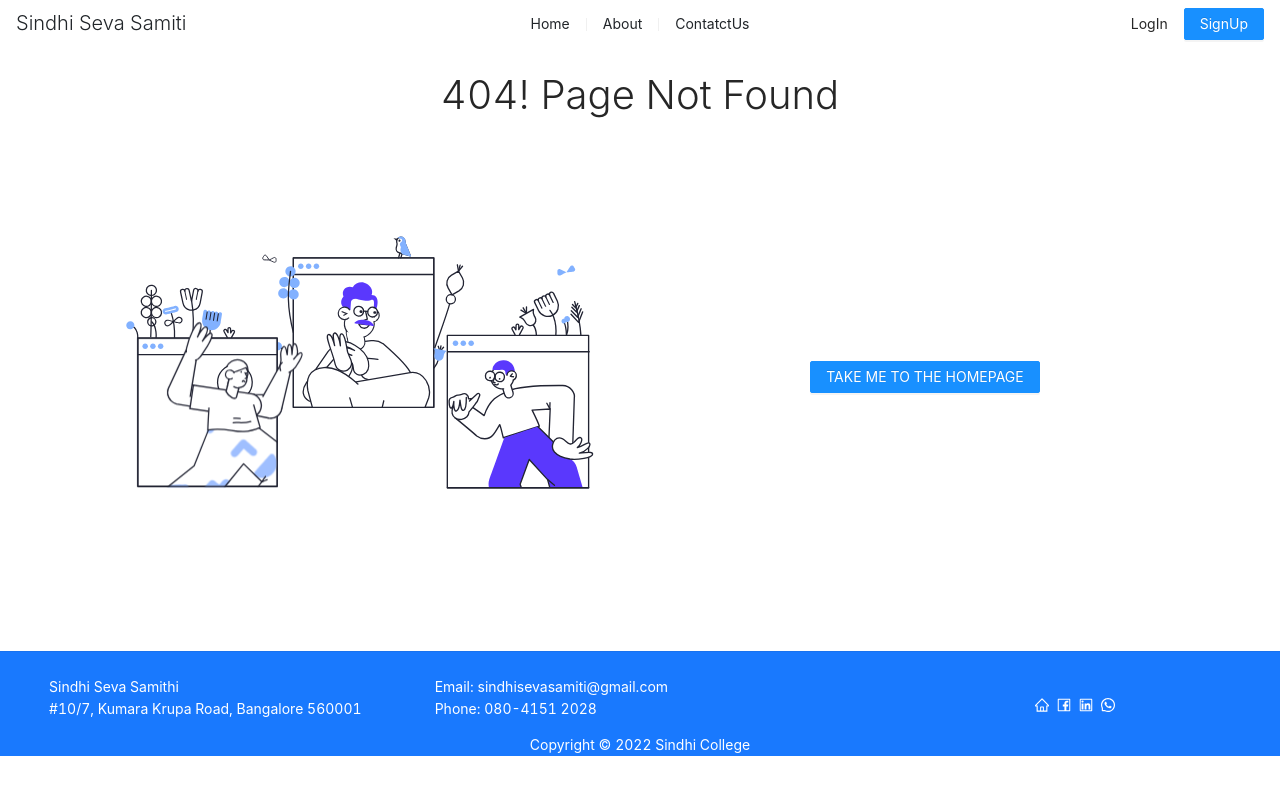
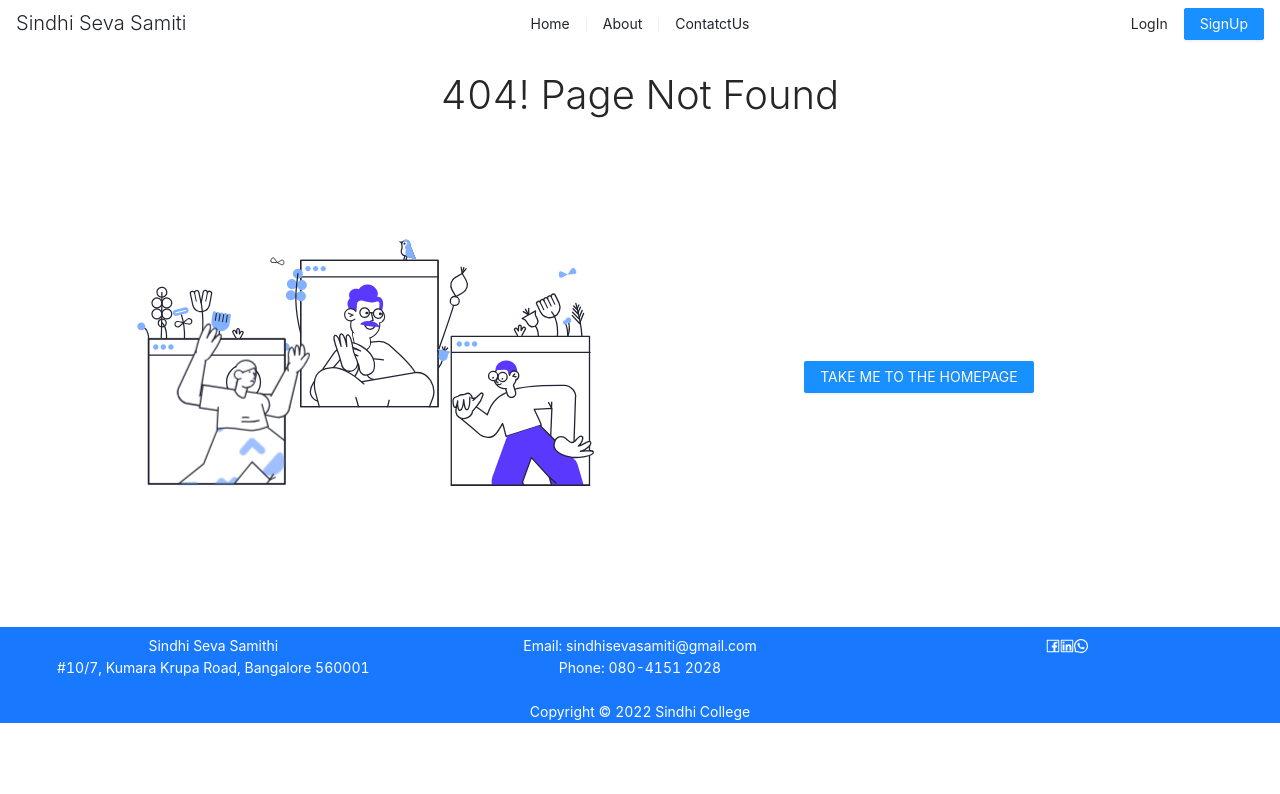
Before and after one commit to emwil23/sindhiSevaProject-Frontend, a React (Create React App) app: page /auth in a window 1280 px wide. Shown: the top 794 px of the page. Built offline with nearby package versions, Linux system fonts and the light colour scheme.

Commit message:
FIX: Fixed footer

```diff
--- a/src/Components/App.tsx
+++ b/src/Components/App.tsx
@@ -3,10 +3,11 @@ import { useRoutes } from 'react-router-dom';
 import HomeComponent from './pages/homePage';
 import HeaderComponent from './website/header';
 import FooterComponent from './website/footer';
-import { Spin } from 'antd';
+import LoadingService from '../services/loadingService';
 const NotFoundComponent = React.lazy(() => import('./pages/notfoundPage'));
 const RegisterComponent = React.lazy(() => import('./pages/registerPage'));
 const LoginComponent = React.lazy(() => import('./pages/loginPage'));
+const AboutUsComponent = React.lazy(() => import('./pages/aboutPage'));
 
 
 const App: FC = () => {
@@ -16,23 +17,27 @@ const App: FC = () => {
       element: <HomeComponent/>
     },
     {
+      path: '/aboutUs',
+      element: <React.Suspense fallback={<LoadingService />}><AboutUsComponent/></React.Suspense>
+    },
+    {
       path: '*',
-      element: <React.Suspense fallback={<Spin />}><NotFoundComponent /></React.Suspense>
+      element: <React.Suspense fallback={<LoadingService />}><NotFoundComponent /></React.Suspense>
     },
     {
       path: '/auth/*',
       children: [
         {
           path: 'register',
-          element: <React.Suspense fallback={<Spin />}><RegisterComponent /></React.Suspense>
+          element: <React.Suspense fallback={<LoadingService />}><RegisterComponent /></React.Suspense>
         },
         {
           path: 'login',
-          element: <React.Suspense fallback={<Spin />}><LoginComponent /></React.Suspense>
+          element: <React.Suspense fallback={<LoadingService />}><LoginComponent /></React.Suspense>
         },
         {
           path: '*',
-          element:<React.Suspense fallback={<Spin />}><NotFoundComponent /></React.Suspense>
+          element:<React.Suspense fallback={<LoadingService />}><NotFoundComponent /></React.Suspense>
         }
       ]
     }
--- a/src/Components/pages/aboutPage/index.tsx
+++ b/src/Components/pages/aboutPage/index.tsx
@@ -0,0 +1,9 @@
+import React from 'react';
+
+const AboutComponent = () => {
+  return (
+    <div>AboutComponent</div>
+  )
+}
+
+export default AboutComponent;
--- /dev/null
+++ b/src/Components/website/footer/index.scss
@@ -0,0 +1,4 @@
+.row {
+    margin-right: 0px;
+    margin-left: 0px;
+}
--- a/src/Components/website/footer/index.tsx
+++ b/src/Components/website/footer/index.tsx
@@ -1,9 +1,7 @@
-import { Divider, Space } from "antd";
-
-import React, { FC } from "react";
+import './index.scss';
+import { FC } from "react";
 import {
   FacebookOutlined,
-  HomeOutlined,
   LinkedinOutlined,
   WhatsAppOutlined,
 } from "@ant-design/icons";
@@ -11,30 +9,27 @@ import {
 const FooterComponent: FC = () => {
   return (
     <footer>
-      <Divider></Divider>
-      <div className="row">
-        <div className="col-md-4 d-flex justify-content-center text-white">
+      <div className="row py-2">
+        <div className="col-md-4 text-center text-white">
           <address>
-            <div>Sindhi Seva Samithi</div>
-            <div>#10/7, Kumara Krupa Road, Bangalore 560001</div>
+            Sindhi Seva Samithi<br/>#10/7, Kumara Krupa Road, Bangalore 560001
           </address>
         </div>
-        <div className="col-md-4 flex-column justify-content-center text-white">
+        <div className="col-md-4 text-center text-white">
           <div>Email: sindhisevasamiti@gmail.com</div>
           <div>Phone: 080-4151 2028</div>
         </div>
-        <div className="col-md-4 d-flex justify-content-center">
-          <Space>
-            <HomeOutlined className="text-white" />
+        <div className="col-md-4 text-center">
             <FacebookOutlined className="text-white" />
             <LinkedinOutlined className="text-white" />
             <WhatsAppOutlined className="text-white" />
-          </Space>
         </div>
       </div>
+      <div>
       <p className="text-white d-flex justify-content-center">
         Copyright © 2022 Sindhi College
       </p>
+      </div>
     </footer>
   );
 };
--- /dev/null
+++ b/src/services/loadingService.tsx
@@ -0,0 +1,11 @@
+import { Spin } from 'antd';
+
+const loadingService = () => {
+  return (
+    <div className='text-center'>
+        <Spin />
+    </div>
+  )
+}
+
+export default loadingService;
```
